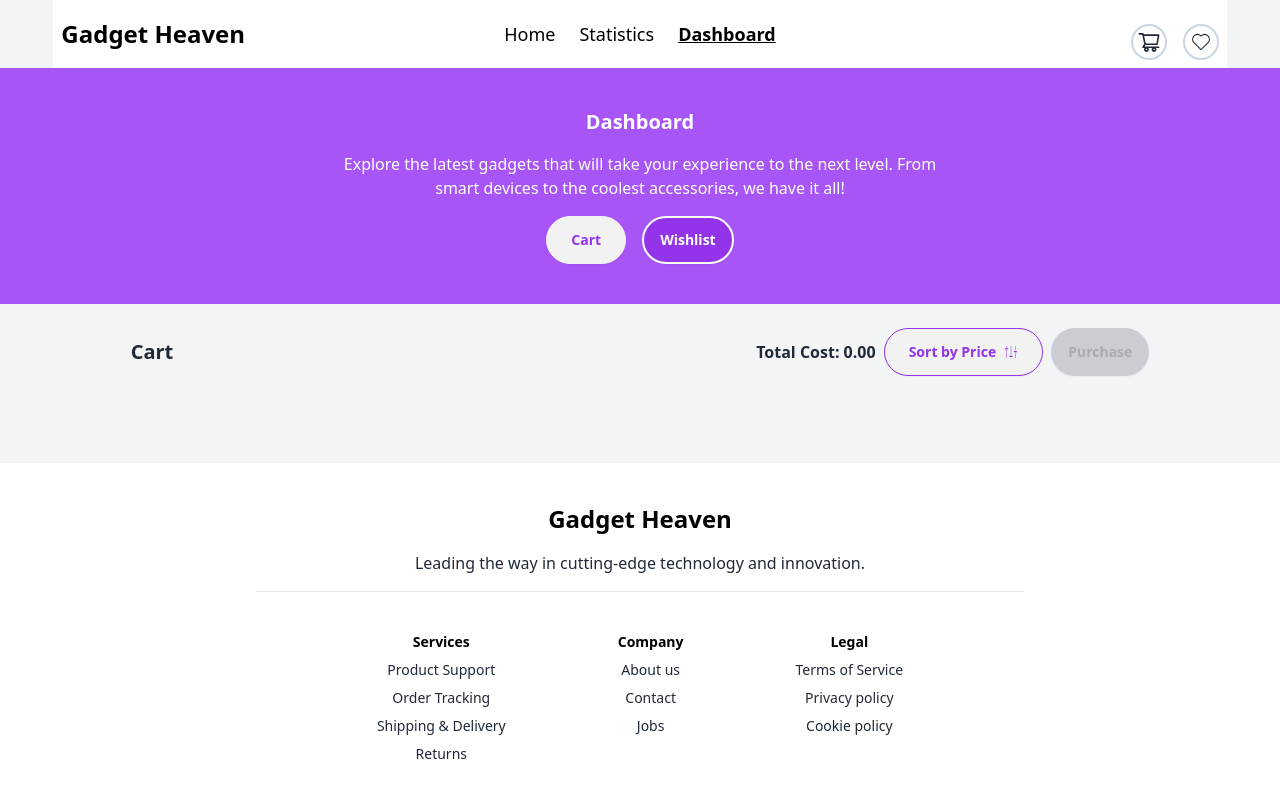
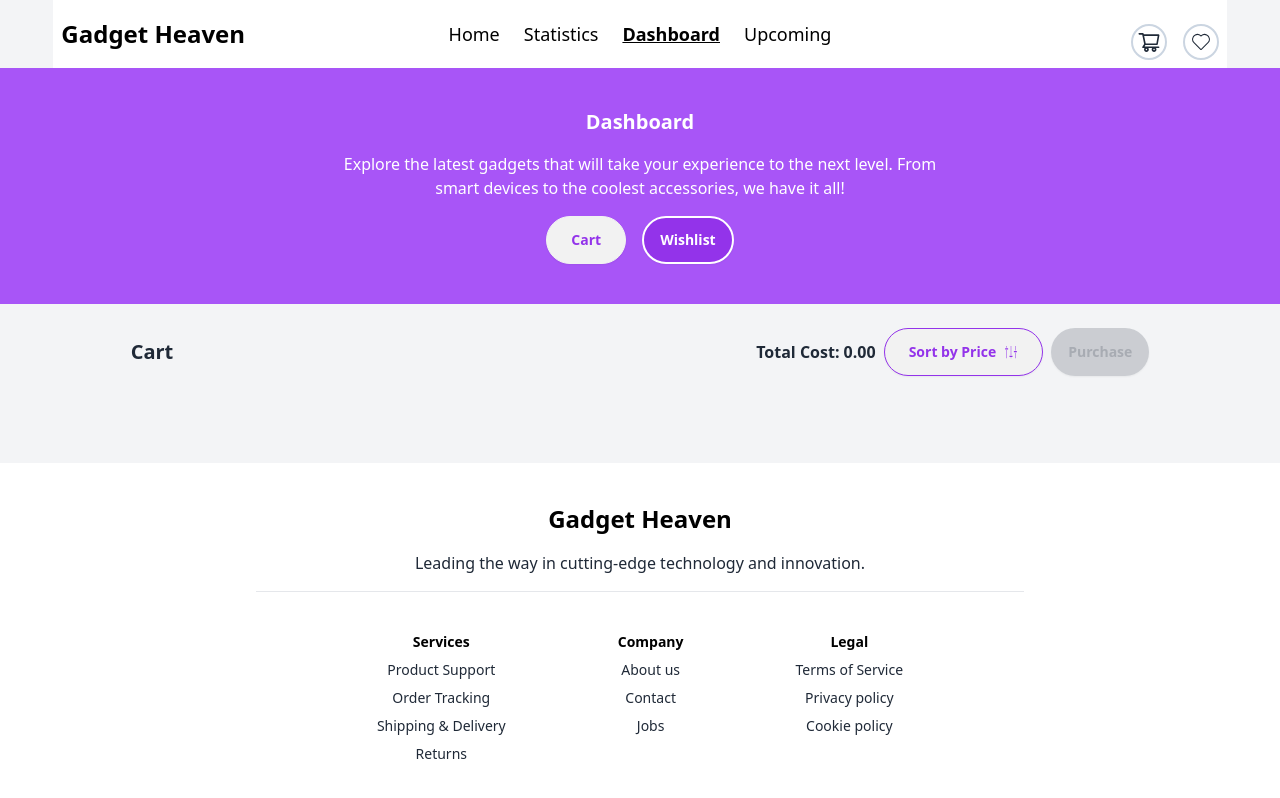
Before and after one commit to Mahajabin-Tokon/PHA8-Gadgets-Ecommerce, a React (Vite) app: page /dashboard in a window 1280 px wide. Shown: the top 798 px of the page. Built offline with nearby package versions, Linux system fonts and the light colour scheme.

Commit message:
New page

```diff
--- a/src/components/Navbar.jsx
+++ b/src/components/Navbar.jsx
@@ -70,6 +70,14 @@ const Navbar = () => {
             >
               Dashboard
             </NavLink>
+            <NavLink
+              to="/upcoming"
+              className={({ isActive }) =>
+                ` ${isActive ? "font-bold underline" : "hover"}`
+              }
+            >
+              Upcoming
+            </NavLink>
           </ul>
         </div>
         <Link
@@ -110,6 +118,14 @@ const Navbar = () => {
             }
           >
             Dashboard
+          </NavLink>
+          <NavLink
+            to="/upcoming"
+            className={({ isActive }) =>
+              ` ${isActive ? "font-bold underline" : "hover"}`
+            }
+          >
+            Upcoming
           </NavLink>
         </ul>
       </div>
--- /dev/null
+++ b/src/components/Upcoming.jsx
@@ -0,0 +1,24 @@
+import React from "react";
+import { Helmet } from "react-helmet";
+import { Link } from "react-router-dom";
+
+const Upcoming = () => {
+  return (
+    <div>
+      <Helmet>
+        <meta charSet="utf-8" />
+        <title>Upcoming Products</title>
+        <link rel="canonical" href="http://mysite.com/example" />
+      </Helmet>
+      <div className="bg-purple-500 flex flex-col justify-center items-center text-white gap-4 text-center pt-10 pb-10">
+        <h1 className="text-xl font-bold w-1/2">Dashboard</h1>
+        <p className="w-1/2">
+          Below is a list of products which will soon be available on our website
+        </p>
+
+      </div>
+    </div>
+  );
+};
+
+export default Upcoming;
--- a/src/main.jsx
+++ b/src/main.jsx
@@ -12,6 +12,7 @@ import Cart from "./components/Cart.jsx";
 import Wishlist from "./components/Wishlist.jsx";
 import Error from "./pages/Error.jsx";
 import Statistics from "./pages/Statistics.jsx";
+import Upcoming from "./components/Upcoming.jsx";
 
 const router = createBrowserRouter([
   {
@@ -58,6 +59,10 @@ const router = createBrowserRouter([
         element: <Statistics />,
       },
       {
+        path: "/upcoming",
+        element: <Upcoming />,
+      },
+      {
         path: "/details/:id",
         element: <CardDetails />,
         loader: () => fetch("../products.json"),
```
